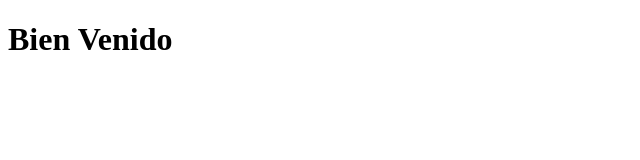
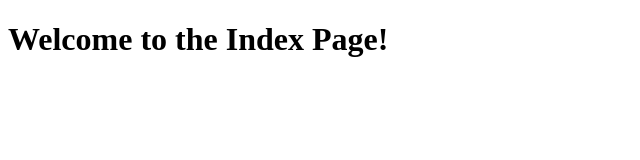
Before and after one commit to Malik5547/MyOwn_WebServer, a plain HTML site: page Website/Pages/index.html in a window 1280 px wide. Shown: the whole page, without its empty margins (0-640 px from the left). Drawn offline with Linux system fonts and the light colour scheme.

Commit message:
added Readme

```diff
--- a/Website/Pages/index.html
+++ b/Website/Pages/index.html
@@ -8,9 +8,9 @@
 </head>
 
 <body>
-    <div>
-        <h1>Bien Venido</h1>
+    <!-- A wellcome page -->
+    <div class="center-inner top-margin-50">
+        <h1>Welcome to the Index Page!</h1>
     </div>
 </body>
-
 </html>
```
Also changed, not shown: Website/favicon.ico (added), image.png (added), 1 other file.
